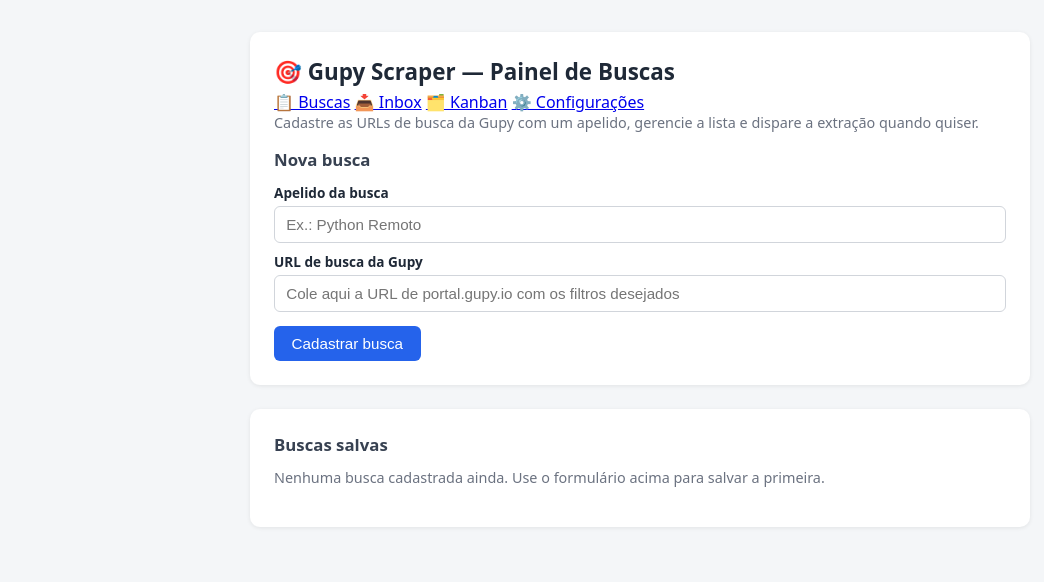
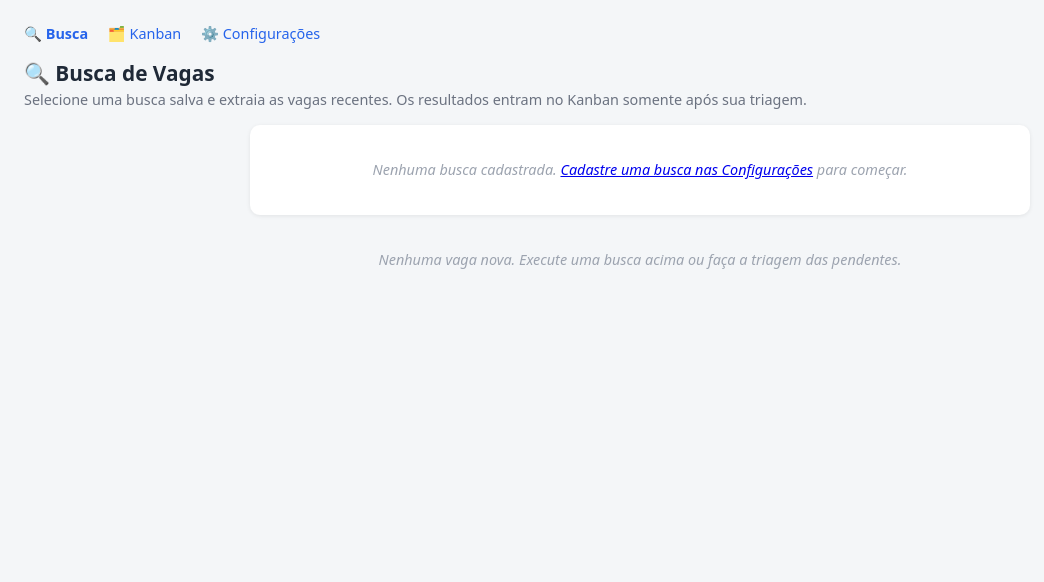
Before and after one commit to sidneylcarneiro/gupy-scraper, a FastAPI app: page / in a window 1280 px wide. Shown: the top 582 px of the page, without its empty margins (0-1044 px from the left). Run offline with FastAPI, Linux system fonts and the light colour scheme; data that the repository does not hold is empty.

Commit message:
Refatoracao de UX: fim do Inbox, Configuracoes centraliza buscas, Busca vira motor com POST /buscar e filtro de 30 dias no scraper

```diff
--- a/presentation/app.py
+++ b/presentation/app.py
@@ -59,17 +59,70 @@
     )
 
 
+def get_orquestrador() -> OrquestradorScraper:
+    """Fornece o orquestrador real (sobrescrito nos testes com fakes)."""
+    return OrquestradorScraper(
+        scraper=GupyScraper(),
+        salvar_vaga_use_case=SalvarVagaUseCase(PostgresVagaRepository(SessionLocal)),
+    )
+
+
 CABECALHOS_SEM_CACHE = {"Cache-Control": "no-cache, no-store, must-revalidate"}
 
 
 @app.get("/", response_class=HTMLResponse)
-def dashboard(request: Request, repositorio: IBuscaRepository = Depends(get_busca_repository)):
-    """Painel principal: formulario de cadastro + lista de buscas salvas."""
+def dashboard(
+    request: Request,
+    repositorio: IBuscaRepository = Depends(get_busca_repository),
+    repositorio_vagas: IVagaRepository = Depends(get_vaga_repository),
+):
+    """Motor de operacao: dropdown de buscas salvas + resultados da extracao."""
+    vagas_novas = [
+        vaga for vaga in ListarVagasUseCase(repositorio_vagas).executar()
+        if vaga.status == StatusVaga.NOVA
+    ]
     return templates.TemplateResponse(
         request,
         "index.html",
-        {"buscas": repositorio.listar(), "mensagem": ""},
+        {"buscas": repositorio.listar(), "vagas_novas": vagas_novas},
         headers=CABECALHOS_SEM_CACHE,
+    )
+
+
+@app.post("/buscar", response_class=HTMLResponse)
+def buscar(
+    request: Request,
+    id_busca: int = Form(...),
+    repositorio: IBuscaRepository = Depends(get_busca_repository),
+    repositorio_vagas: IVagaRepository = Depends(get_vaga_repository),
+    orquestrador: OrquestradorScraper = Depends(get_orquestrador),
+):
+    """Executa a busca selecionada e retorna o fragmento com as vagas NOVA."""
+    busca = repositorio.buscar_por_id(id_busca)
+    if busca is None:
+        return templates.TemplateResponse(
+            request,
+            "partials/resultados_busca.html",
+            {"vagas_novas": [], "mensagem": "Erro: busca nao encontrada."},
+        )
+
+    try:
+        orquestrador.executar(busca.url)
+    except Exception as erro:
+        return templates.TemplateResponse(
+            request,
+            "partials/resultados_busca.html",
+            {"vagas_novas": [], "mensagem": f"Erro ao executar a busca: {erro}"},
+        )
+
+    vagas_novas = [
+        vaga for vaga in ListarVagasUseCase(repositorio_vagas).executar()
+        if vaga.status == StatusVaga.NOVA
+    ]
+    return templates.TemplateResponse(
+        request,
+        "partials/resultados_busca.html",
+        {"vagas_novas": vagas_novas, "mensagem": ""},
     )
 
 
@@ -149,19 +202,6 @@
     )
 
 
-@app.get("/inbox", response_class=HTMLResponse)
-def inbox(request: Request, repositorio_vagas: IVagaRepository = Depends(get_vaga_repository)):
-    """Caixa de entrada: vagas recem-extraidas (NOVA) aguardando triagem."""
-    vagas = ListarVagasUseCase(repositorio_vagas).executar()
-    novas = [vaga for vaga in vagas if vaga.status == StatusVaga.NOVA]
-    return templates.TemplateResponse(
-        request,
-        "inbox.html",
-        {"vagas_novas": novas},
-        headers=CABECALHOS_SEM_CACHE,
-    )
-
-
 @app.get("/vagas/{id_vaga}", response_class=HTMLResponse)
 def detalhes_vaga(
     request: Request,
@@ -182,9 +222,14 @@
 
 
 @app.get("/configuracoes", response_class=HTMLResponse)
-def configuracoes(request: Request):
-    """Pagina de configuracoes (placeholder — sera implementada em breve)."""
-    return templates.TemplateResponse(request, "configuracoes.html", {})
+def configuracoes(request: Request, repositorio: IBuscaRepository = Depends(get_busca_repository)):
+    """Unico lugar onde se cria ou remove um link de busca (apelido + URL)."""
+    return templates.TemplateResponse(
+        request,
+        "configuracoes.html",
+        {"buscas": repositorio.listar(), "mensagem": ""},
+        headers=CABECALHOS_SEM_CACHE,
+    )
 
 
 @app.patch("/vagas/{id_vaga}/status", response_class=HTMLResponse)
--- a/presentation/templates/index.html
+++ b/presentation/templates/index.html
@@ -3,59 +3,63 @@
 <head>
     <meta charset="UTF-8">
     <meta name="viewport" content="width=device-width, initial-scale=1.0">
-    <title>Gupy Scraper — Painel de Buscas</title>
+    <title>Gupy Scraper — Busca de Vagas</title>
     <meta name="htmx-config" content='{"historyCacheSize": 0}'>
     <script src="https://cdn.jsdelivr.net/npm/htmx.org@2.0.4/dist/htmx.min.js"></script>
     <style>
         * { box-sizing: border-box; margin: 0; padding: 0; }
-        body { font-family: system-ui, sans-serif; background: #f4f6f8; color: #1f2937; padding: 2rem; }
-        .card { background: #fff; border-radius: 10px; padding: 1.5rem; max-width: 780px; margin: 0 auto 1.5rem; box-shadow: 0 1px 4px rgba(0,0,0,.08); }
-        h1 { font-size: 1.4rem; margin-bottom: .25rem; }
-        h2 { font-size: 1.05rem; margin-bottom: .75rem; color: #374151; }
+        body { font-family: system-ui, sans-serif; background: #f4f6f8; color: #1f2937; padding: 1.5rem; }
+        h1 { font-size: 1.3rem; margin-bottom: .2rem; }
+        nav { margin-bottom: 1rem; font-size: .9rem; }
+        nav a { color: #2563eb; text-decoration: none; margin-right: 1rem; }
+        nav a.ativo { font-weight: 700; }
         .sub { color: #6b7280; font-size: .9rem; margin-bottom: 1rem; }
-        label { display: block; font-size: .85rem; font-weight: 600; margin: .6rem 0 .25rem; }
-        input { width: 100%; padding: .55rem .7rem; border: 1px solid #d1d5db; border-radius: 6px; font-size: .95rem; }
+        .card { background: #fff; border-radius: 10px; padding: 1.2rem 1.5rem; max-width: 780px; margin: 0 auto 1.2rem; box-shadow: 0 1px 4px rgba(0,0,0,.08); }
+        label { display: block; font-size: .85rem; font-weight: 600; margin-bottom: .3rem; }
+        select { width: 100%; padding: .55rem .7rem; border: 1px solid #d1d5db; border-radius: 6px; font-size: .95rem; }
         button { margin-top: .9rem; background: #2563eb; color: #fff; border: 0; border-radius: 6px; padding: .55rem 1.1rem; font-size: .95rem; cursor: pointer; }
-        button.secundario { background: #6b7280; }
-        button.perigo { background: #dc2626; padding: .3rem .7rem; font-size: .8rem; margin: 0; }
-        table { width: 100%; border-collapse: collapse; font-size: .92rem; }
-        th, td { text-align: left; padding: .5rem .6rem; border-bottom: 1px solid #e5e7eb; }
-        th { color: #6b7280; font-size: .78rem; text-transform: uppercase; }
-        td.url { color: #2563eb; word-break: break-all; }
+        button.verde { background: #059669; margin-top: 0; padding: .4rem .8rem; font-size: .85rem; }
+        .htmx-indicator { display: none; color: #6b7280; font-size: .85rem; margin-left: .8rem; }
+        .htmx-request .htmx-indicator { display: inline; }
         .mensagem { padding: .6rem .9rem; border-radius: 6px; background: #ecfdf5; color: #065f46; margin-bottom: .8rem; font-size: .9rem; }
         .mensagem.erro { background: #fef2f2; color: #991b1b; }
-        .acoes { display: flex; gap: .4rem; }
-        .htmx-indicator { display: none; color: #6b7280; font-size: .85rem; margin-top: .5rem; }
-        .htmx-request .htmx-indicator { display: inline; }
+        .card-vaga { background: #fff; border: 1px solid #e5e7eb; border-radius: 10px; padding: .9rem 1rem; margin-bottom: .8rem; }
+        .card-vaga .empresa { color: #2563eb; font-size: .85rem; font-weight: 600; }
+        .card-vaga strong { font-size: .95rem; }
+        .card-vaga .meta { color: #6b7280; font-size: .8rem; margin: .25rem 0 .6rem; }
+        .acoes { display: flex; gap: .5rem; }
+        .acoes a, .acoes button { background: #2563eb; color: #fff; border: 0; border-radius: 6px; padding: .4rem .8rem; font-size: .85rem; cursor: pointer; text-decoration: none; display: inline-block; }
+        .vazia { text-align: center; color: #9ca3af; font-style: italic; font-size: .9rem; padding: 1rem; }
     </style>
 </head>
 <body>
-    <div class="card">
-        <h1>🎯 Gupy Scraper — Painel de Buscas</h1>
     <nav>
-        <a href="/">📋 Buscas</a>
-        <a href="/inbox">📥 Inbox</a>
+        <a class="ativo" href="/">🔍 Busca</a>
         <a href="/kanban">🗂️ Kanban</a>
         <a href="/configuracoes">⚙️ Configurações</a>
     </nav>
-        <p class="sub">Cadastre as URLs de busca da Gupy com um apelido, gerencie a lista e dispare a extração quando quiser.</p>
+    <h1>🔍 Busca de Vagas</h1>
+    <p class="sub">Selecione uma busca salva e extraia as vagas recentes. Os resultados entram no Kanban somente após sua triagem.</p>
 
-        <h2>Nova busca</h2>
-        <form hx-post="/buscas" hx-target="#lista-buscas" hx-swap="innerHTML">
-            <label for="apelido">Apelido da busca</label>
-            <input id="apelido" name="apelido" placeholder="Ex.: Python Remoto" required>
-            <label for="url">URL de busca da Gupy</label>
-            <input id="url" name="url" placeholder="Cole aqui a URL de portal.gupy.io com os filtros desejados" required>
-            <button type="submit">Cadastrar busca</button>
-            <span class="htmx-indicator">Cadastrando...</span>
+    <div class="card">
+        {% if buscas %}
+        <form hx-post="/buscar" hx-target="#resultados-busca" hx-swap="innerHTML">
+            <label for="id_busca">Busca salva</label>
+            <select id="id_busca" name="id_busca" required>
+                {% for busca in buscas %}
+                <option value="{{ busca.id }}">{{ busca.apelido }}</option>
+                {% endfor %}
+            </select>
+            <button type="submit">🔎 Buscar</button>
+            <span class="htmx-indicator">Extraindo vagas da Gupy (pode levar alguns minutos)...</span>
         </form>
+        {% else %}
+        <p class="vazia">Nenhuma busca cadastrada. <a href="/configuracoes">Cadastre uma busca nas Configurações</a> para começar.</p>
+        {% endif %}
     </div>
 
-    <div class="card">
-        <h2>Buscas salvas</h2>
-        <div id="lista-buscas">
-            {% include "partials/lista_buscas.html" %}
-        </div>
+    <div id="resultados-busca">
+        {% include "partials/resultados_busca.html" %}
     </div>
 </body>
 </html>
--- a/presentation/templates/kanban.html
+++ b/presentation/templates/kanban.html
@@ -27,9 +27,8 @@
 </head>
 <body>
     <nav>
-        <a href="/">📋 Buscas</a>
-        <a href="/inbox">📥 Inbox</a>
-        <a href="/kanban">🗂️ Kanban</a>
+        <a href="/">🔍 Busca</a>
+        <a class="ativo" href="/kanban">🗂️ Kanban</a>
         <a href="/configuracoes">⚙️ Configurações</a>
     </nav>
     <h1>🗂️ Kanban de Vagas</h1>
--- /dev/null
+++ b/presentation/templates/partials/resultados_busca.html
@@ -0,0 +1,24 @@
+{% if mensagem %}
+    <div class="mensagem {% if mensagem.startswith('Erro') %}erro{% endif %}">{{ mensagem }}</div>
+{% endif %}
+
+{% if vagas_novas %}
+    {% for vaga in vagas_novas %}
+    <div class="card-vaga" id="resultado-vaga-{{ vaga.id }}" data-id="{{ vaga.id }}">
+        <span class="empresa">{{ vaga.empresa }}</span><br>
+        <strong>{{ vaga.titulo }}</strong>
+        <div class="meta">{{ vaga.localizacao }} · {{ vaga.formato.value }} · Publicada: {{ vaga.data_publicacao.strftime('%d/%m/%Y') if vaga.data_publicacao else 'n/d' }}</div>
+        <div class="acoes">
+            <a href="/vagas/{{ vaga.id }}">👁 Visualizar</a>
+            <button class="verde"
+                    hx-patch="/vagas/{{ vaga.id }}/status"
+                    hx-vals='{"status": "Ativa"}'
+                    hx-target="#resultado-vaga-{{ vaga.id }}"
+                    hx-swap="delete"
+                    title="Move a vaga para a coluna Ativa do Kanban">➕ Adicionar ao Kanban</button>
+        </div>
+    </div>
+    {% endfor %}
+{% else %}
+    <p class="vazia">Nenhuma vaga nova. Execute uma busca acima ou faça a triagem das pendentes.</p>
+{% endif %}
--- a/presentation/templates/vaga_detalhes.html
+++ b/presentation/templates/vaga_detalhes.html
@@ -23,8 +23,7 @@
 </head>
 <body>
     <nav>
-        <a href="/">📋 Buscas</a>
-        <a href="/inbox">📥 Inbox</a>
+        <a href="/">🔍 Busca</a>
         <a href="/kanban">🗂️ Kanban</a>
         <a href="/configuracoes">⚙️ Configurações</a>
     </nav>
```
Also changed, not shown: CHECKLIST.md (+2 -1 lines), infrastructure/scraper/gupy_scraper.py (+26 -3 lines), presentation/templates/configuracoes.html (+42 -8 lines), presentation/templates/inbox.html (deleted, +0 -63 lines), tests/unit/test_app.py (renamed from tests/unit/test_dashboard_routes.py, +99 -15 lines), tests/unit/test_gupy_scraper.py (+56 -0 lines).
